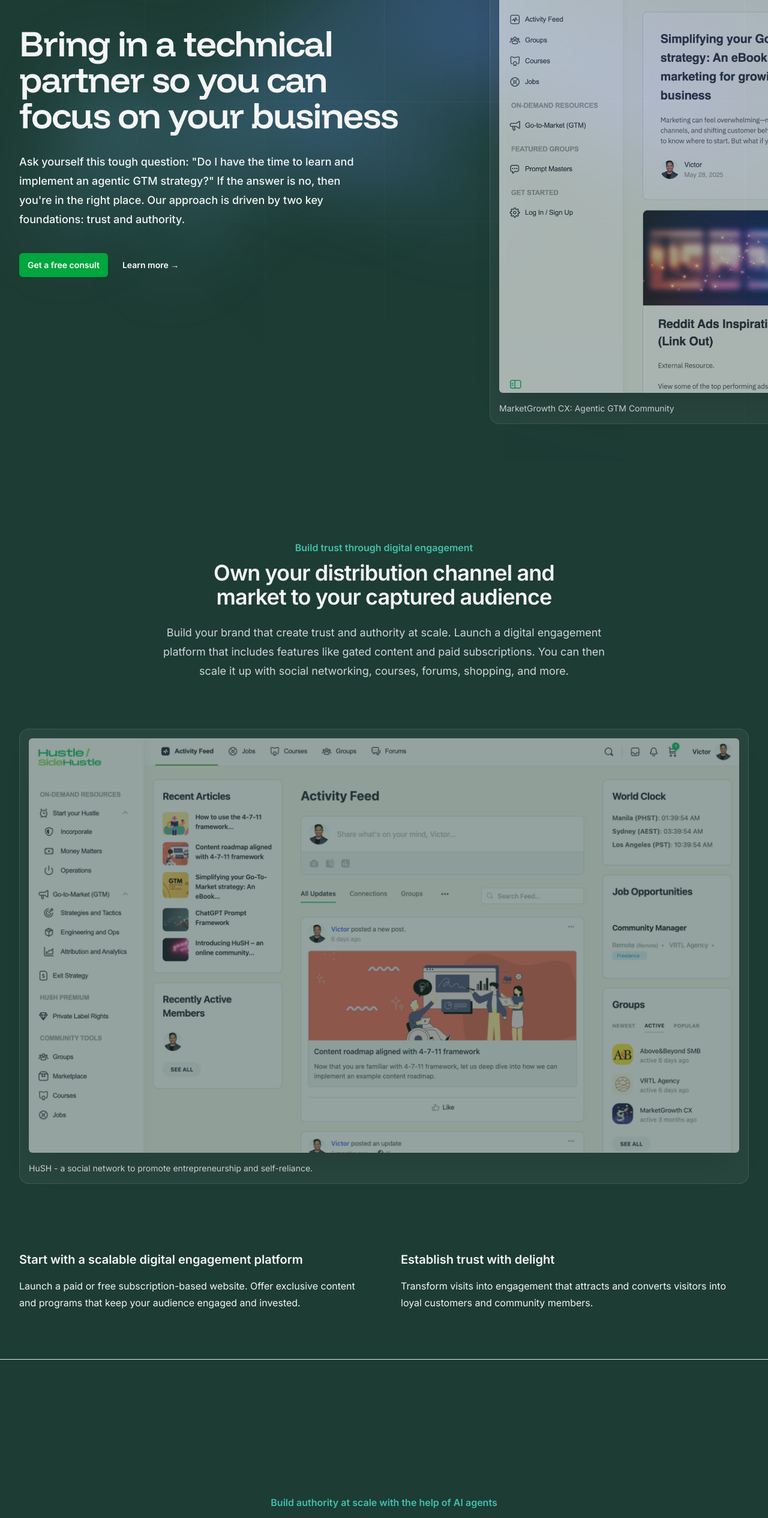
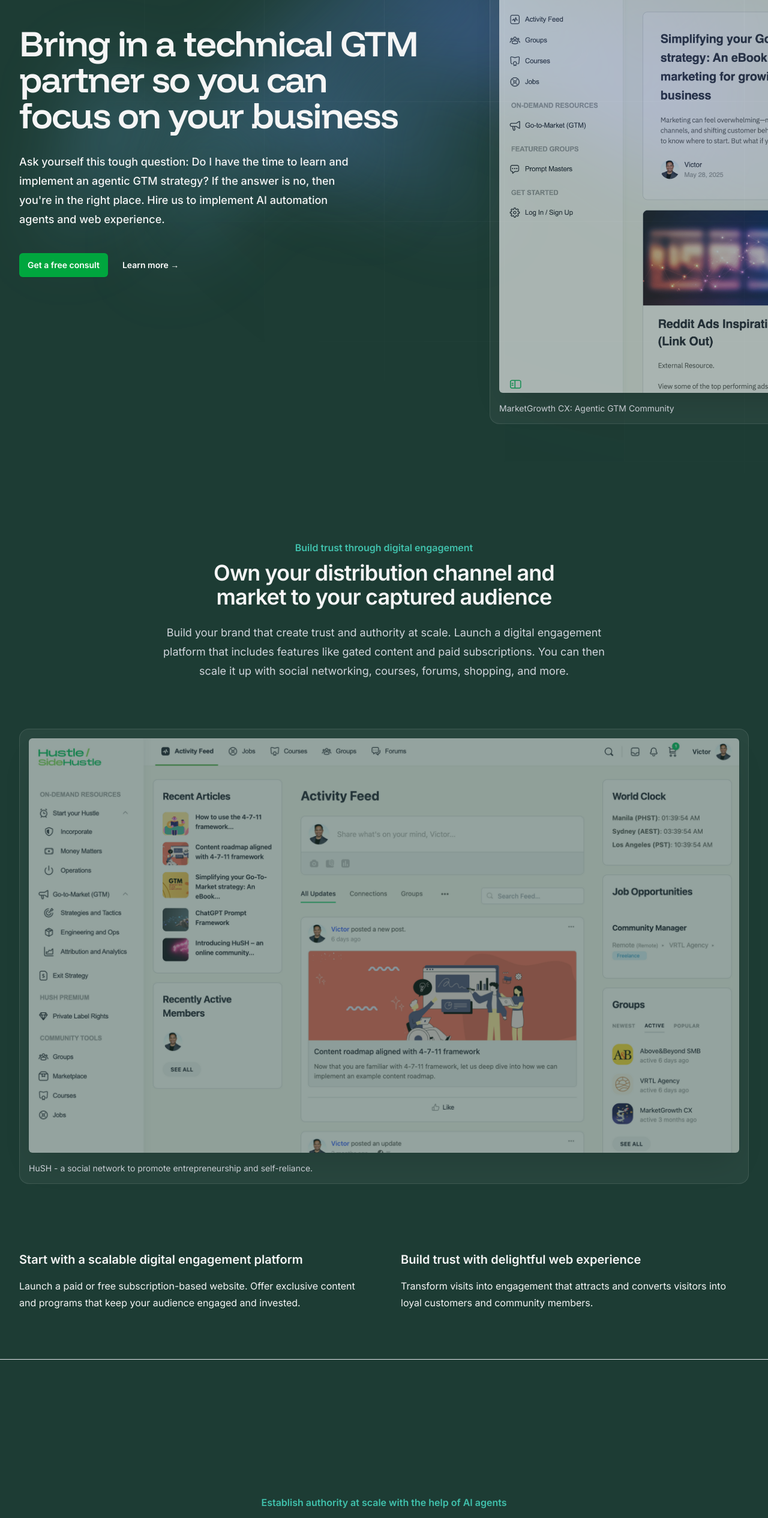
Before and after one commit to growthUx/mgio, a Next.js app: page / in a window 1280 px wide. Shown: the part 234-2765 px from the top of the page at 60% size. Built offline with nearby package versions, Linux system fonts and the light colour scheme.

Commit message:
Update HomePage.jsx

```diff
--- a/src/app/HomePage.jsx
+++ b/src/app/HomePage.jsx
@@ -114,8 +114,8 @@ export default function HomePage() {
                   </span>
                 </a>
               </div> */}
-              <h1 className="font-funnel-display text-4xl font-semibold tracking-tight text-[#F5F5F5] sm:text-6xl">Bring in a technical partner so you can focus on your business</h1>
-              <p className="mt-8 text-md max-w-xl mx-auto font-medium text-pretty text-[#F5F5F5] sm:text-lg/8 sm:mx-0">Ask yourself this tough question: "Do I have the time to learn and implement an agentic GTM strategy?" If the answer is no, then you&apos;re in the right place. Our approach is driven by two key foundations: trust and authority.</p>
+              <h1 className="font-funnel-display text-4xl font-semibold tracking-tight text-[#F5F5F5] sm:text-6xl">Bring in a technical GTM partner so you can focus on your business</h1>
+              <p className="mt-8 text-md max-w-xl mx-auto font-medium text-pretty text-[#F5F5F5] sm:text-lg/8 sm:mx-0">Ask yourself this tough question: Do I have the time to learn and implement an agentic GTM strategy? If the answer is no, then you&apos;re in the right place. Hire us to implement AI automation agents and web experience.</p>
               {/* <p className="mt-8 font-semibold text-[#00a63e]">We&apos;re here to help!</p> */}
               <div className="mt-10 flex items-center gap-x-6">
                 <a
@@ -182,7 +182,7 @@ export default function HomePage() {
               </div>
               <div>
                 <div className="mb-8">
-                  <h3 className="text-xl font-semibold mb-4">Establish trust with delight </h3>
+                  <h3 className="text-xl font-semibold mb-4">Build trust with delightful web experience </h3>
                   <p>Transform visits into engagement that attracts and converts visitors into loyal customers and community members.
                   </p>
                 </div>
@@ -212,7 +212,7 @@ export default function HomePage() {
           </div> */}
           <div id="ai-automation" className="mx-auto max-w-7xl py-12 px-6 lg:px-8">
             <div className="mx-auto max-w-4xl sm:text-center">
-              <h2 className="text-base/7 font-semibold text-[#40C1AC]">Build authority at scale with the help of AI agents</h2>
+              <h2 className="text-base/7 font-semibold text-[#40C1AC]">Establish authority at scale with the help of AI agents</h2>
               <p className="mt-2 text-2xl font-semibold tracking-tight text-pretty text-[#f5f5f5] sm:text-4xl sm:text-balance">
               Power your go-to-market and sales motion using AI workflow automation
               </p>
```
